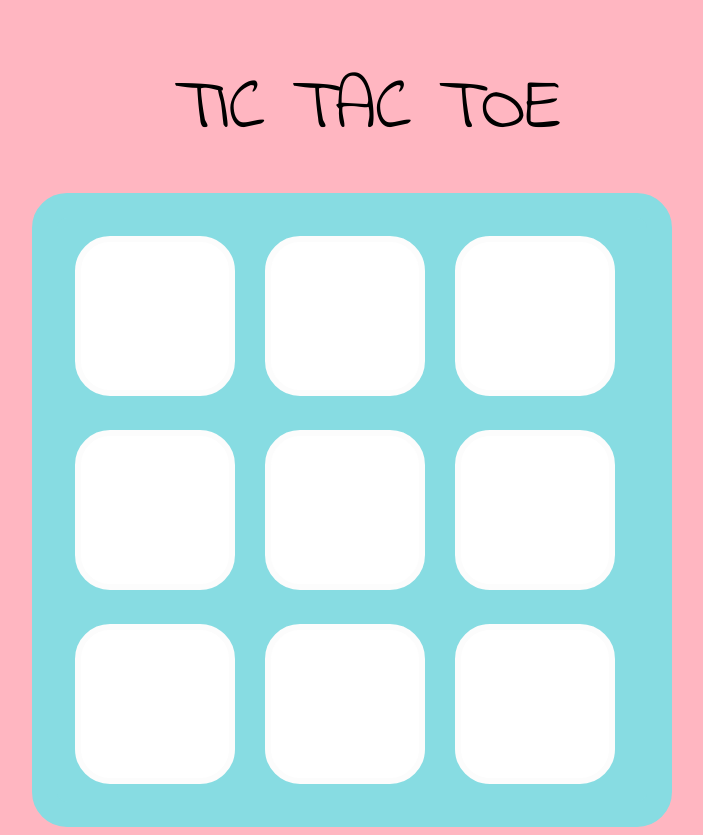
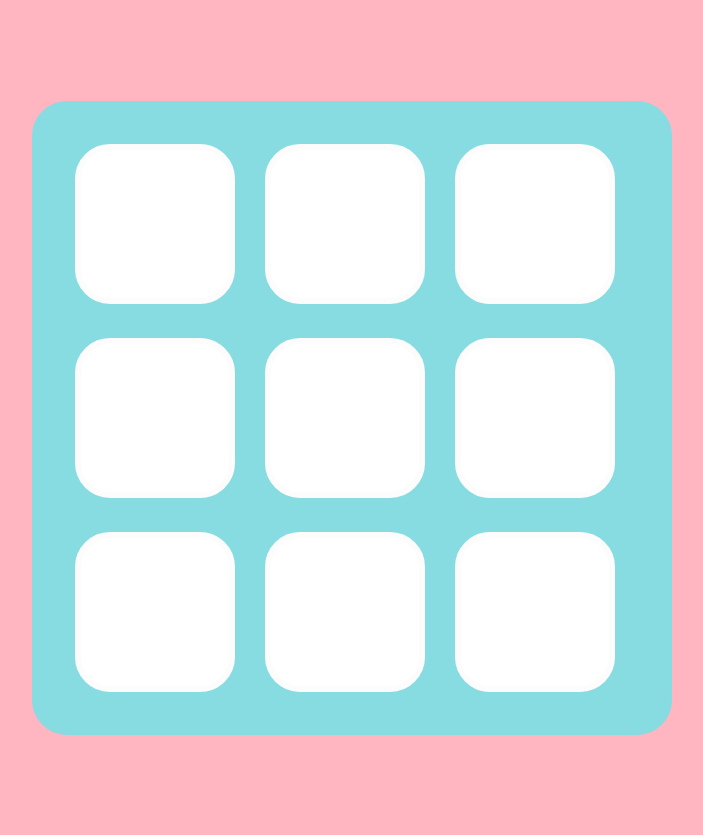
Before and after one commit to emewarp/tictactoe-game, a React (Create React App) app: page / in a window 1280 px wide. Both pictures are taken after a click on the button "Two players". Shown: the whole page, without its empty margins (288-991 px from the left). After the commit the page ends 800 px from the top, so only its background shows below. Built offline with nearby package versions, Linux system fonts and the light colour scheme.

Commit message:
style game board

```diff
--- a/src/components/PlayGame.js
+++ b/src/components/PlayGame.js
@@ -5,9 +5,6 @@ import PlayerButton from '../components/PlayerButton';
 const PlayGame = props => (
 
     <div>
-        <div className='tic-tac-toe'>
-                TIC TAC TOE
-        </div>
         <table className="game-board">
             <tr>
                 <td> {maths.range(0, 2).map(key => (
--- a/src/index.scss
+++ b/src/index.scss
@@ -52,7 +52,7 @@
 {
 	width: 40rem;
   margin: 0 auto;
-  margin-top: 2.5%;
+  margin-top: 8%;
   background-color: #87dce2;
   border: 25px solid #87dce2;
   border-radius: 35px;
@@ -119,11 +119,3 @@
   text-align: center;
   /*line-height: 4rem; =height to center the text*/
 }
-
-.tic-tac-toe
-{
-  font-family: 'Indie Flower', sans-serif;
-  font-size: 4.5rem;
-  margin-top: 4.5%;
-  margin-left: 36%;
-}
```
